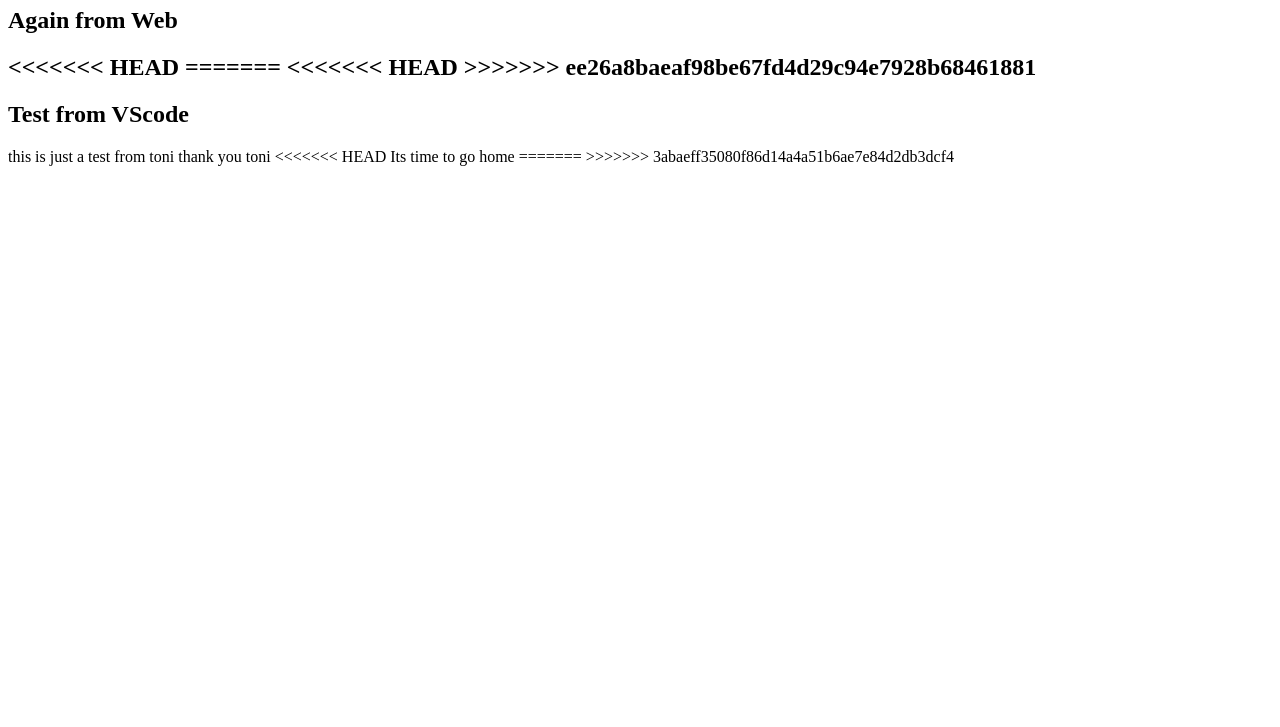
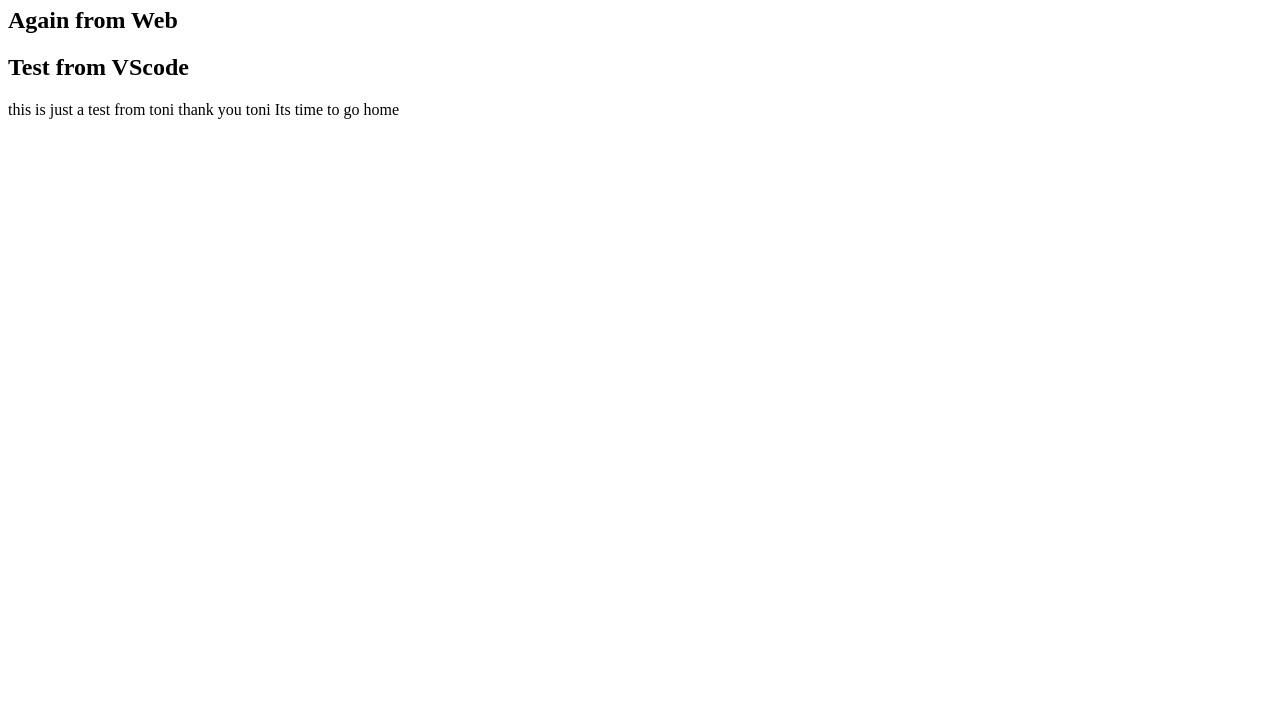
Before and after one commit to DritonEmerllahu/test_fund, a plain HTML site: page index.html in a window 1280 px wide. Shown: the part 73-800 px from the top of the page. Drawn offline with Linux system fonts and the light colour scheme.

Commit message:
Update index.html

```diff
--- a/index.html
+++ b/index.html
@@ -9,16 +9,11 @@
 <body>
     <h1>Test from web</h1>
     <h2>Again from Web<h2/>
-<<<<<<< HEAD
-=======
-<<<<<<< HEAD
->>>>>>> ee26a8baeaf98be67fd4d29c94e7928b68461881
+
     <h2>Test from VScode</h2>
     this is just a test from toni
         thank you toni
-<<<<<<< HEAD
         Its time to go home
-=======
->>>>>>> 3abaeff35080f86d14a4a51b6ae7e84d2db3dcf4
+
 </body>
 </html>
```
